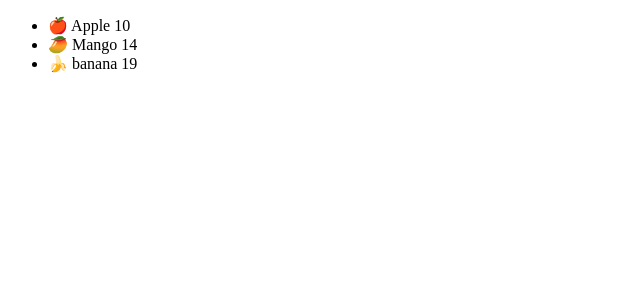
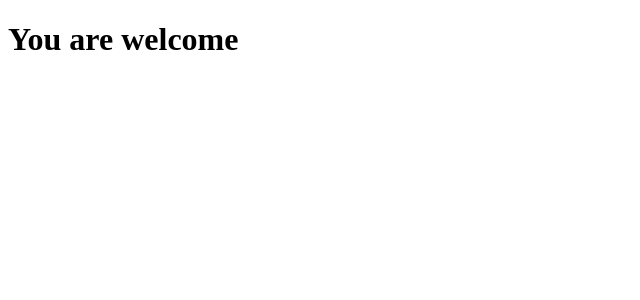
Before and after one commit to HarshitAnchan/React-, a React (Vite) app: page / in a window 1280 px wide. Shown: the top 300 px of the page, without its empty margins (0-640 px from the left). Built offline with nearby package versions, Linux system fonts and the light colour scheme.

Commit message:
Conditionally Rendering JSX & Components

```diff
--- a/src/App.jsx
+++ b/src/App.jsx
@@ -1,9 +1,10 @@
+import ConditionalComponent from "./components/Conditional";
 import Fruits from "./components/Fruits";
 import Hello from "./components/Hello";
 function App() {
   return (
     <div className="App">
-      <Fruits />
+      <ConditionalComponent />
     </div>
   );
 }
--- /dev/null
+++ b/src/components/Code.jsx
@@ -0,0 +1,7 @@
+export default function Code() {
+  return (
+    <div>
+      <h1>Code everybody</h1>
+    </div>
+  );
+}
--- /dev/null
+++ b/src/components/Conditional.jsx
@@ -0,0 +1,11 @@
+import Code from "./Code";
+import Welcome from "./Welcome";
+
+export default function ConditionalComponent() {
+  const display = true;
+  if (display) {
+    return <Welcome />;
+  } else {
+    return <Code />;
+  }
+}
--- a/src/components/Fruit.jsx
+++ b/src/components/Fruit.jsx
@@ -1,7 +1,6 @@
 export default function Fruit({ name, price, emoji }) {
   return (
     <li>
-      {" "}
       {emoji} {name} {price}{" "}
     </li>
   );
--- /dev/null
+++ b/src/components/Welcome.jsx
@@ -0,0 +1,8 @@
+export default function Welcome() {
+  return (
+    <div>
+      {" "}
+      <h1>You are welcome</h1>{" "}
+    </div>
+  );
+}
```
